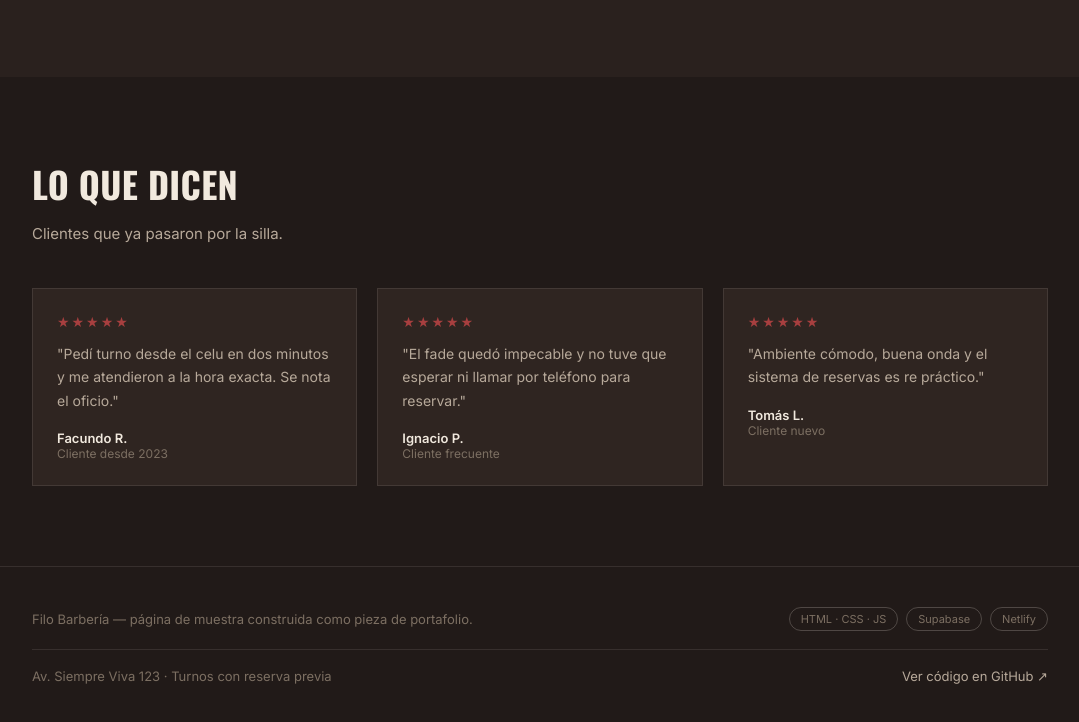
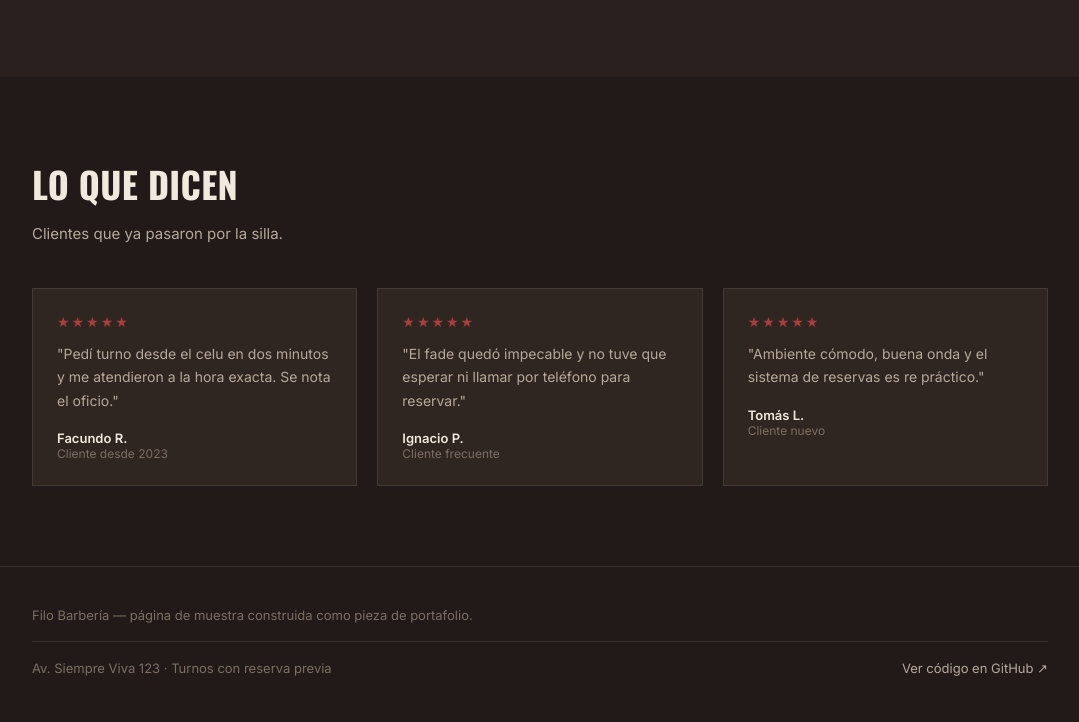
Before and after one commit to Lissandra2009/Barberia, a plain HTML site: page index.html in a window 1280 px wide. Shown: the part 2405-3127 px from the top of the page, without its empty margins (100-1179 px from the left). Drawn offline with nearby package versions, Linux system fonts and the light colour scheme.

Commit message:
Quitar las etiquetas de stack tecnico del footer
Co-Authored-By: Claude Sonnet 5 <noreply@anthropic.com>

```diff
--- a/index.html
+++ b/index.html
@@ -369,11 +369,6 @@
   <div class="wrap">
     <div class="footer-top">
       <p>Filo Barbería — página de muestra construida como pieza de portafolio.</p>
-      <div class="footer-stack">
-        <span class="stack-pill">HTML · CSS · JS</span>
-        <span class="stack-pill">Supabase</span>
-        <span class="stack-pill">Netlify</span>
-      </div>
     </div>
     <div class="footer-bottom">
       <p>Av. Siempre Viva 123 · Turnos con reserva previa</p>
```
